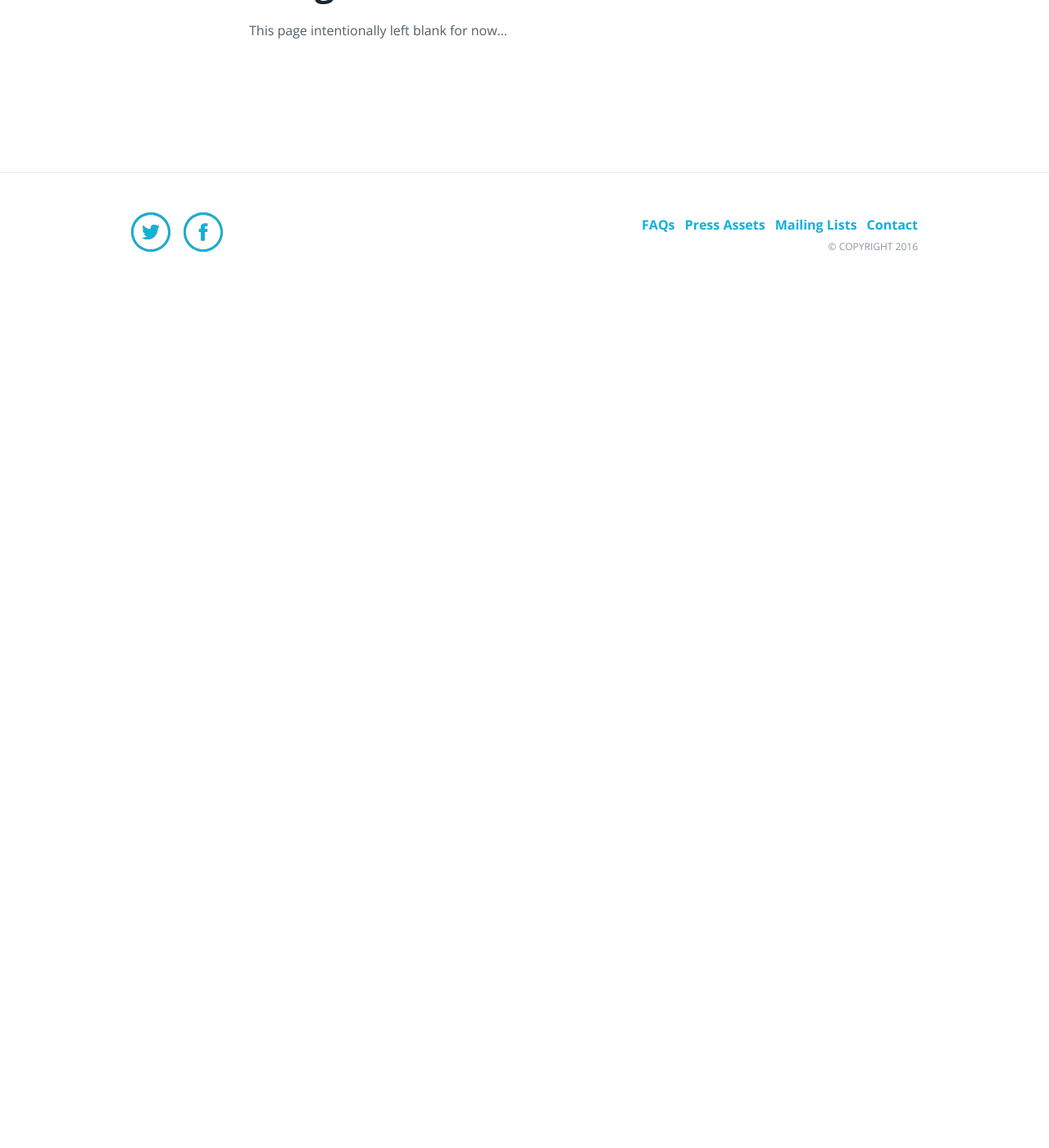
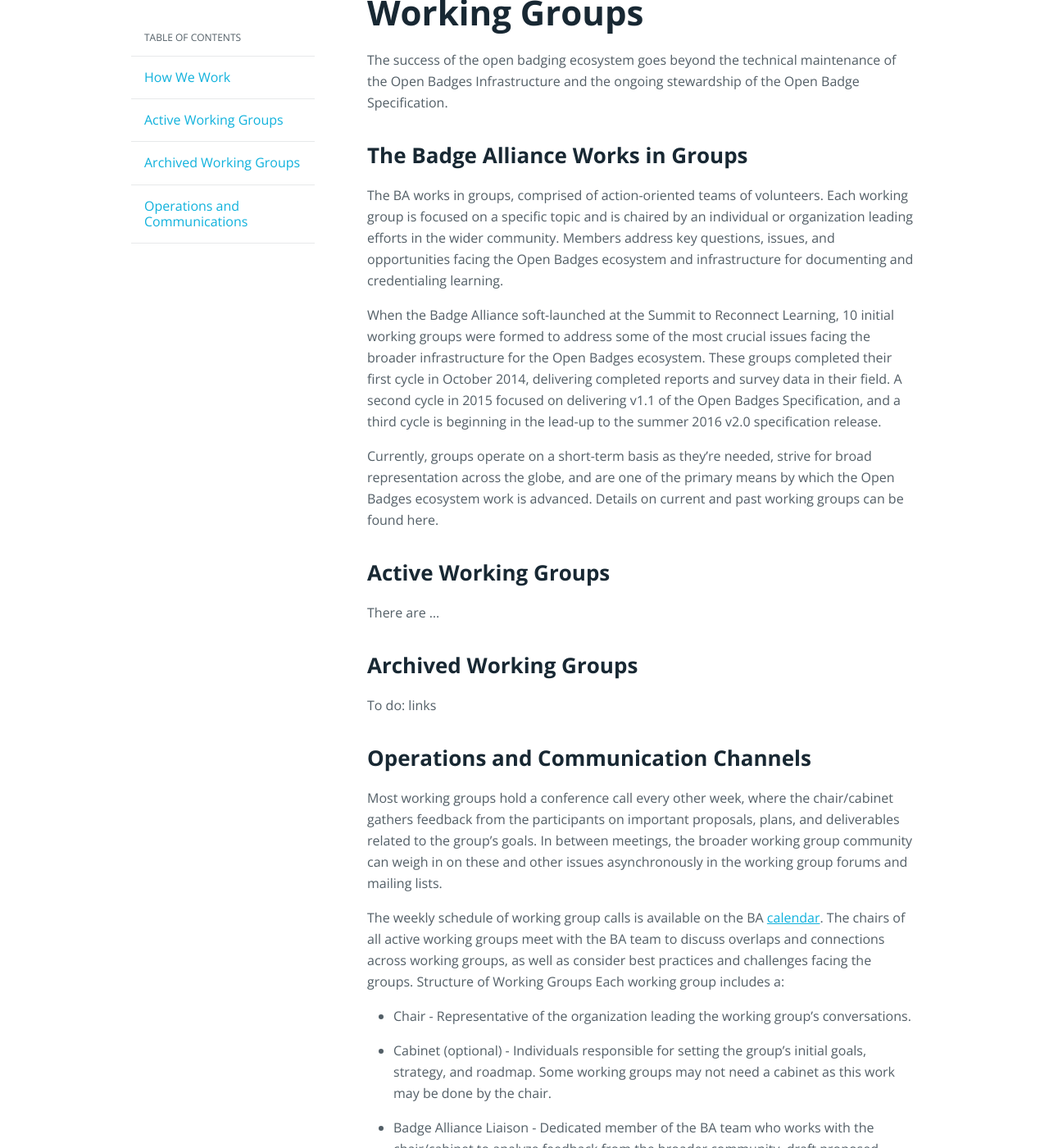
Before and after one commit to mozilla/openbadges.org-static, a Jekyll site: the page built from badge-alliance/working-groups/index.md, in a window 1280 px wide and 1400 px high, scrolled down 270 px. Shown: the whole window at 82% size. Built offline with Jekyll 4.4.1, drawn with Linux system fonts in a browser that asks for light colours; before the commit the page ends 900 px from its top, so only the background shows below that; some of the changed text lies outside the part shown.

Commit message:
Added standard working group sub-page

```diff
--- a/badge-alliance/working-groups/index.md
+++ b/badge-alliance/working-groups/index.md
@@ -1,7 +1,44 @@
 ---
-layout: page
-title: Badge Alliance
+layout: page-twocol
+title: Working Groups
 permalink: /badge-alliance/working-groups/
+navitems:
+    - url: "#"
+      title: How We Work
+    - url: "#active-groups"
+      title: Active Working Groups
+    - url: "#archived-groups"
+      title: Archived Working Groups
+    - url: "#operations"
+      title: Operations and Communications
 ---
+The success of the open badging ecosystem goes beyond the technical maintenance of the Open Badges Infrastructure and the ongoing stewardship of the Open Badge Specification.
 
-This page intentionally left blank for now...
+<h2 class="title content-title">The Badge Alliance Works in Groups</h2>
+The BA works in groups, comprised of action-oriented teams of volunteers. Each working group is focused on a specific topic and is chaired by an individual or organization leading efforts in the wider community. Members address key questions, issues, and opportunities facing the Open Badges ecosystem and infrastructure for documenting and credentialing learning.
+
+When the Badge Alliance soft-launched at the Summit to Reconnect Learning, 10 initial working groups were formed to address some of the most crucial issues facing the broader infrastructure for the Open Badges ecosystem. These groups completed their first cycle in October 2014, delivering completed reports and survey data in their field. A second cycle in 2015 focused on delivering v1.1 of the Open Badges Specification, and a third cycle is beginning in the lead-up to the summer 2016 v2.0 specification release.
+
+Currently, groups operate on a short-term basis as they’re needed, strive for broad representation across the globe, and are one of the primary means by which the Open Badges ecosystem work is advanced. Details on current and past working groups can be found here.
+
+<h2 class="title content-title" id="active-groups">Active Working Groups</h2>
+There are ...
+
+<h2 class="title content-title" id="archived-groups">Archived Working Groups</h2>
+To do: links
+
+<h2 class="title content-title" id="operations">Operations and Communication Channels</h2>
+Most working groups hold a conference call every other week, where the chair/cabinet gathers feedback from the participants on important proposals, plans, and deliverables related to the group’s goals. In between meetings, the broader working group community can weigh in on these and other issues asynchronously in the working group forums and mailing lists.
+
+The weekly schedule of working group calls is available on the BA [calendar](../events). The chairs of all active working groups meet with the BA team to discuss overlaps and connections across working groups, as well as consider best practices and challenges facing the groups.
+Structure of Working Groups
+Each working group includes a:
+
+* Chair - Representative of the organization leading the working group’s conversations.
+* Cabinet (optional) - Individuals responsible for setting the group’s initial goals, strategy, and roadmap. Some working groups may not need a cabinet as this work may be done by the chair.
+* Badge Alliance Liaison - Dedicated member of the BA team who works with the chair/cabinet to analyze feedback from the broader community, draft proposed plans, track the work, and recruit working group members from other organizations.
+
+An individual Badge Alliance member or representative of a BA member organization serves as chair. With the assistance of the BA staff and other community members, the chair organizes synchronous meetings, sets the agenda, and pursues goals. The outcomes of Badge Alliance working groups are openly published for the benefit of the entire Open Badges community.
+
+<h3 class="title title-secondary">Charter a New Working Group</h3>
+To recommend a new working group to the Badge Alliance membership, please email your ideas and suggestions to [badges@badgealliance.org](mailto:badges@badgealliance.org)
```
Also changed, not shown: badge-alliance/working-groups/standard/index.md (added, +93 -0 lines).
